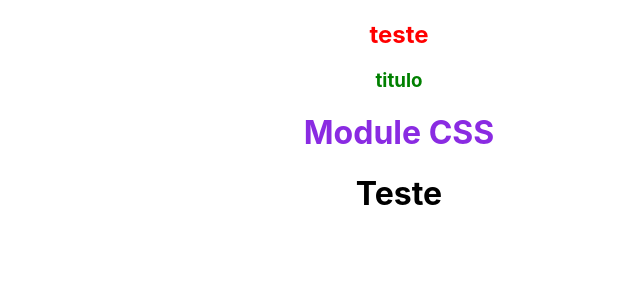
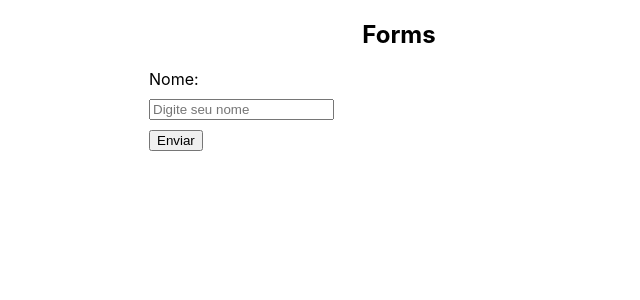
Before and after one commit to gabsbento/curso-react, a React (Create React App) app: page / in a window 1280 px wide. Shown: the top 300 px of the page, without its empty margins (241-881 px from the left). Built offline with nearby package versions, Linux system fonts and the light colour scheme.

Commit message:
:sparkles: feat: criando form

```diff
--- a/src/App.jsx
+++ b/src/App.jsx
@@ -1,18 +1,11 @@
 import "./App.css";
-import Title from "./components/Title";
+import MyForm from "./forms/MyForm";
 
 function App() {
-  let n = 1;
-  const redTitle = false;
   return (
     <div className="App">
-      {/* CSS Inline Dinamico */}
-      <h2 style={n < 10 ? { color: "red" } : { color: "green" }}> teste</h2>
-      {/* Classe dinamica */}
-      <h3 className={redTitle ? "red-title" : "green-title"}> titulo</h3>
-      {/* CSS Module */}
-      <Title />
-      <h1>Teste</h1>
+      <h2>Forms</h2>
+      <MyForm />
     </div>
   );
 }
--- /dev/null
+++ b/src/forms/MyForm.css
@@ -0,0 +1,10 @@
+form {
+    width: 500px;
+    margin: 0 auto;
+    text-align: left;
+}
+
+input, textarea, select{
+    display: block;
+    margin-top: 10px;
+}
--- /dev/null
+++ b/src/forms/MyForm.jsx
@@ -0,0 +1,19 @@
+import React from "react";
+import "./MyForm.css";
+
+function MyForm() {
+  return (
+    <div>
+      {/** */}
+      <form>
+        <div>
+          <label htmlFor="name">Nome:</label>
+          <input type="text" name="name" placeholder="Digite seu nome" />
+        </div>
+        <input type="submit" value="Enviar" />
+      </form>
+    </div>
+  );
+}
+
+export default MyForm;
```
